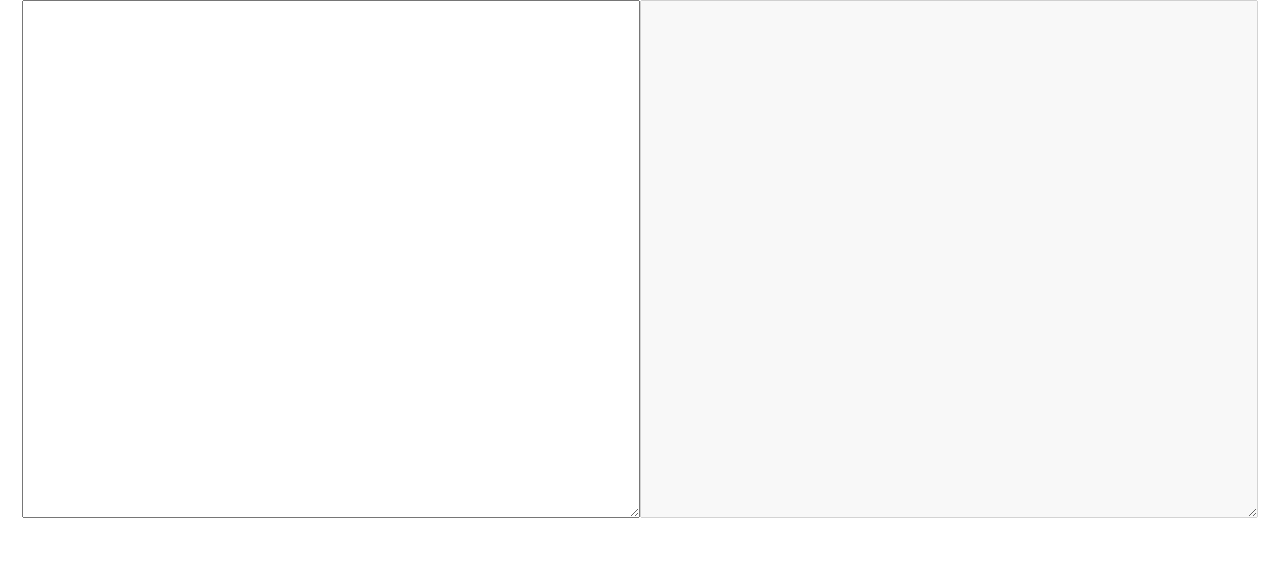
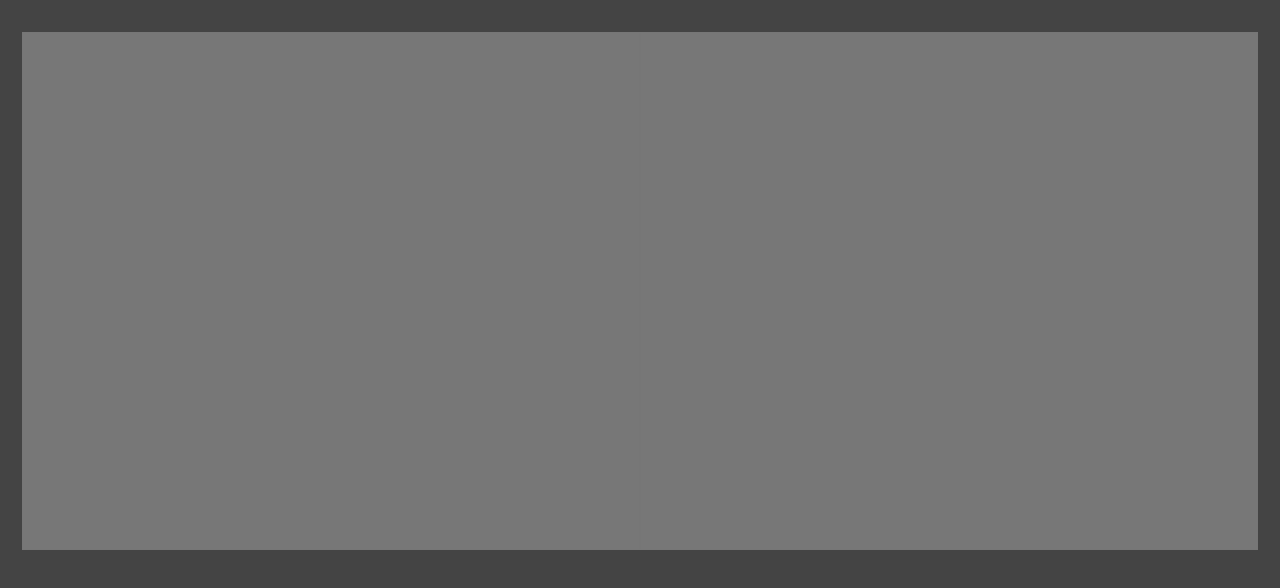
Before and after one commit to mattchupp/aurebesh-converter, a React (Create React App) app: page / in a window 1280 px wide. Shown: the top 588 px of the page. Built offline with nearby package versions, Linux system fonts and the light colour scheme.

Commit message:
background color, style changes to textareas

```diff
--- a/src/App.css
+++ b/src/App.css
@@ -1,6 +1,11 @@
 @font-face {
   font-family: 'Aurebesh';
   src: url('fonts/aurebesh/Aurebesh.ttf');
+}
+
+body {
+  background-color: #444444;
+  color: white;
 }
 
 .App {
@@ -9,10 +14,15 @@
 
 /* target both text areas */
 #english, #aurebesh {
+  background-color: #777777;
+  color: white;
+  margin-top: 2rem;
   height: 500px;
   width: 600px;
   font-size: 1.5rem;
   padding: .5rem;
+  outline: none;
+  resize: none;
 }
 
 #english {
```
